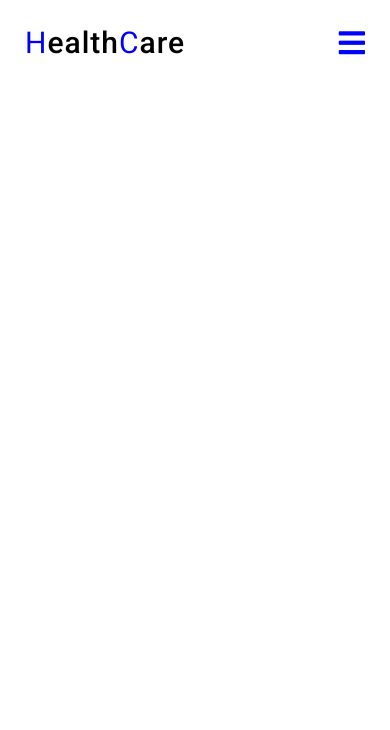
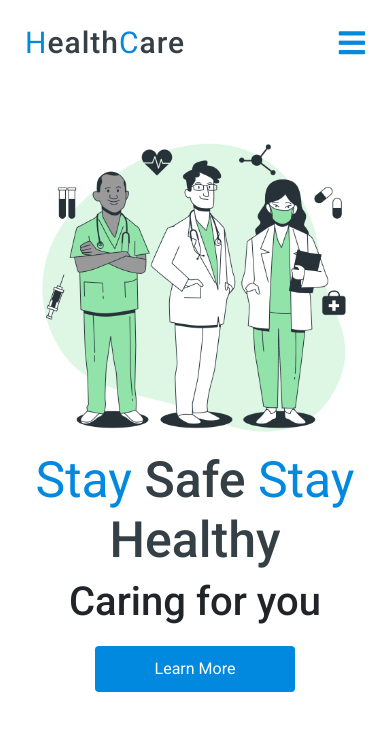
Before and after one commit to ashiqueabdullah/Hospital-Website, a plain HTML site: page index.html in a window 390 px wide. Drawn offline with Linux system fonts and the light colour scheme.

Commit message:
Hero Area with responsive

```diff
--- a/css/responsive.css
+++ b/css/responsive.css
@@ -26,5 +26,7 @@
   header .nav ul li a{
     display: block;
   }
-
+  .home a.mybtn{
+    margin: 20px auto;
+  }
 }
--- a/css/style.css
+++ b/css/style.css
@@ -1,7 +1,7 @@
 @import url('https://fonts.googleapis.com/css2?family=Roboto:ital,wght@0,100;0,300;0,400;0,500;1,100;1,300&display=swap');
 :root{
-	--black: black;
-	--blue: blue;
+	--blue:#0188DF;
+  	--black:#354046;
 }
 *{
 	font-family: 'Roboto', sans-serif;
@@ -20,6 +20,7 @@ header{
 	z-index: 100;
 	top: 0;
 	left: 0;
+	background-color: white;
 }
 header .container{
 	display: flex;
@@ -65,3 +66,45 @@ header .nav-toggle{
 	top: 30%!important;
 	opacity: 1!important;
 }
+
+/* Home section Start */
+.home{
+	margin: 110px 10px;
+}
+.home h1{
+	font-size: 50px;
+	color: var(--black);
+
+}
+.home h1 span{
+	color: var(--blue);
+}
+.home h3{
+	font-size: 40px;
+}
+.home a.mybtn{
+	background-color: var(--blue);
+	color: white;
+	width: 200px;
+	position: relative;
+	cursor: pointer;
+	overflow: hidden;
+	z-index: 0;
+	display: block;
+	margin-top: 20px;
+	padding: 10px;
+}
+.home a.mybtn:before{
+	content: "";
+	position: absolute;
+	bottom: -100%;
+	left: 0;
+	width: 100%;
+	height: 100%;
+	background-color: var(--black);
+	transition: .2s linear;
+	z-index: -1;
+}
+.home a.mybtn:hover:before{
+	bottom: 10%;
+}
--- a/index.html
+++ b/index.html
@@ -46,6 +46,22 @@
 
     <!--  ======================= Start Main Area ================================ -->
 
+    <section class="home" id="home">
+        <div class="container">
+            <div class="row min-vh-100 align-items-center text-center text-md-left">
+                <div class="col-md-6 pr-md-5">
+                    <img width="100%" src="img/Doctors-bro.png" alt="">
+                </div>
+                <div class="col-md-6 pl-md-5">
+                    <h1><span>Stay</span> Safe <span>Stay</span> Healthy</h1>
+                    <h3>Caring for you</h3>
+                    <a href="#" class="btn mybtn">Learn More</a>
+                </div>
+            </div>
+        </div>
+    </section>
+
+
     <!--  ======================= End Main Area ================================ -->
 
 
```
